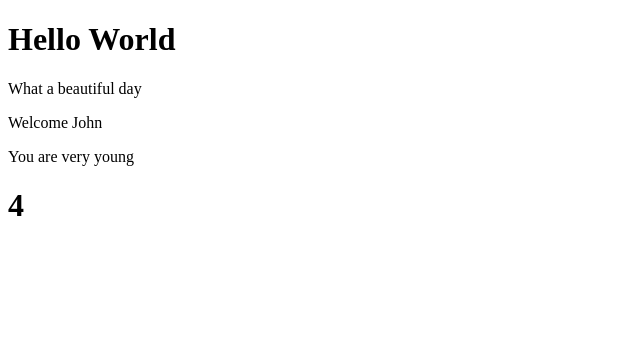
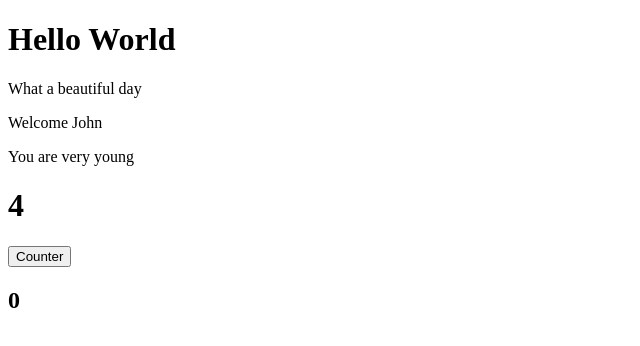
Before and after one commit to Chebaz/React, a React (Create React App) app in the folder my-app/: page / in a window 1280 px wide. Shown: the top 346 px of the page, without its empty margins (0-640 px from the left). Built offline with nearby package versions, Linux system fonts and the light colour scheme.

Commit message:
esercizio completo

```diff
--- a/my-app/src/App.js
+++ b/my-app/src/App.js
@@ -2,6 +2,7 @@ import React from "react";
 import HelloWorld from "./Hello";
 import Welcome from "./Welcome";
 import Counter from "./Counter";
+import ClickCounter from "./ClickCounter";
 export default class App extends React.Component {
   render() {
     return (
@@ -13,6 +14,7 @@ export default class App extends React.Component {
           incrementInterval={2000}
           incrementMount={2}
         />
+        <ClickCounter />
       </div>
     );
   }
--- /dev/null
+++ b/my-app/src/ClickCounter.js
@@ -0,0 +1,23 @@
+import React from "react";
+
+export default class ClickCounter extends React.Component {
+  constructor(props) {
+    super(props);
+    this.state = {
+      countButton: 0,
+    };
+  }
+  handleClick() {
+    this.setState((prevState) => ({
+      countButton: prevState.countButton + 1,
+    }));
+  }
+  render() {
+    return (
+      <div>
+        <button onClick={this.handleClick.bind(this)}>Counter</button>
+        <h2>{this.state.countButton}</h2>
+      </div>
+    );
+  }
+}
```
